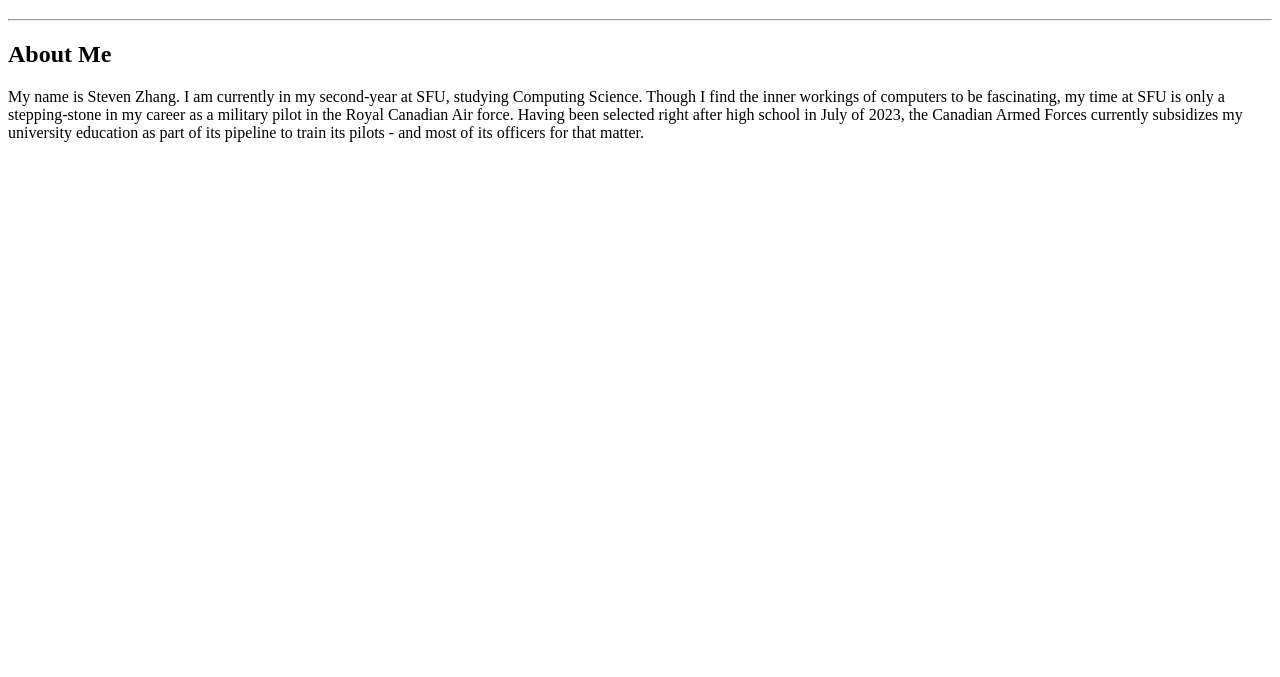
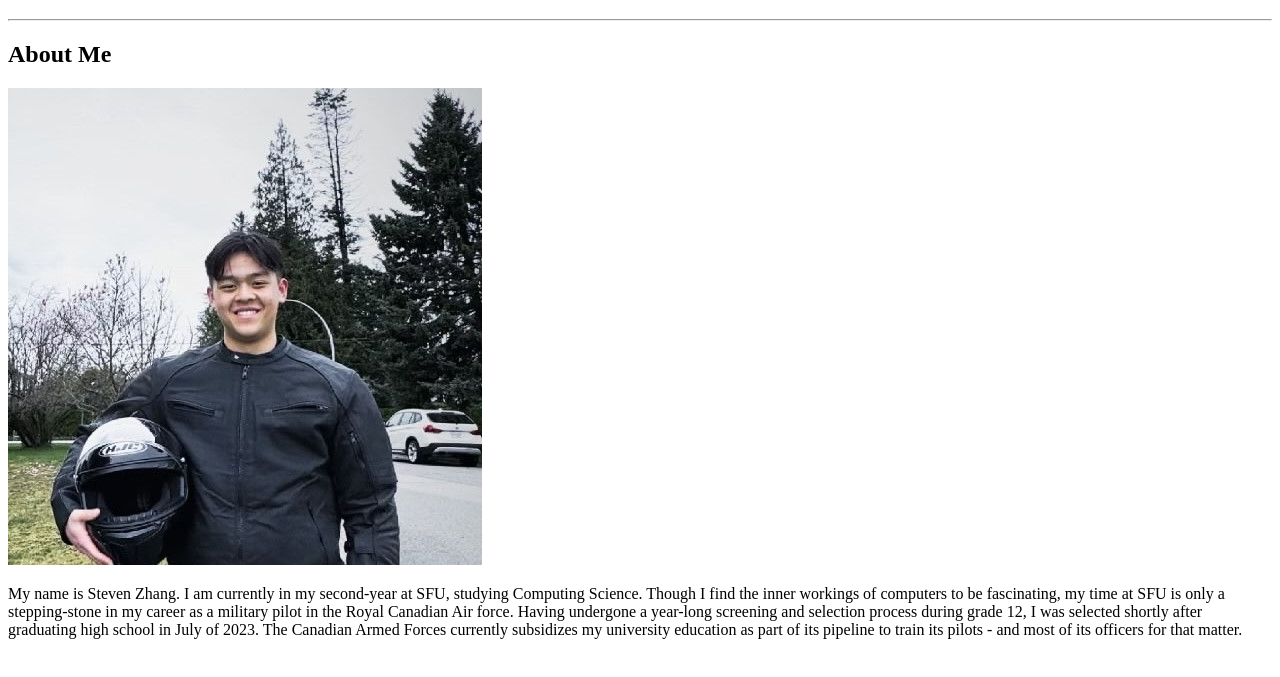
Before and after one commit to ssz6-zhang/ssz6-zhang.github.io, a plain HTML site: page index.html in a window 1280 px wide. Shown: the part 61-738 px from the top of the page. Drawn offline with Linux system fonts and the light colour scheme.

Commit message:
intro finished, first image added

```diff
--- a/index.html
+++ b/index.html
@@ -8,12 +8,14 @@
         <h1>Steven's CMPT 276 Mini-Project</h1>
         <hr>
         <h2>About Me</h2>
+        <img src="images/portrait-motorcycle.jpg" alt="Me in April 2024">
         <p>My name is Steven Zhang. I am currently in my second-year at SFU, studying Computing Science.
             Though I find the inner workings of computers to be fascinating, my time at SFU is only a stepping-stone
-            in my career as a military pilot in the Royal Canadian Air force. Having been selected right after high
-            school in July of 2023, the Canadian Armed Forces currently subsidizes my university education as part of
-            its pipeline to train its pilots - and most of its officers for that matter.
+            in my career as a military pilot in the Royal Canadian Air force. Having undergone a year-long screening and selection process
+            during grade 12, I was selected shortly after graduating high school in July of 2023. The Canadian Armed Forces currently
+            subsidizes my university education as part of its pipeline to train its pilots - and most of its officers for that matter.
         </p>
+
     </body>
 
 
```
Also changed, not shown: images/portrait-motorcycle.jpg (added).
